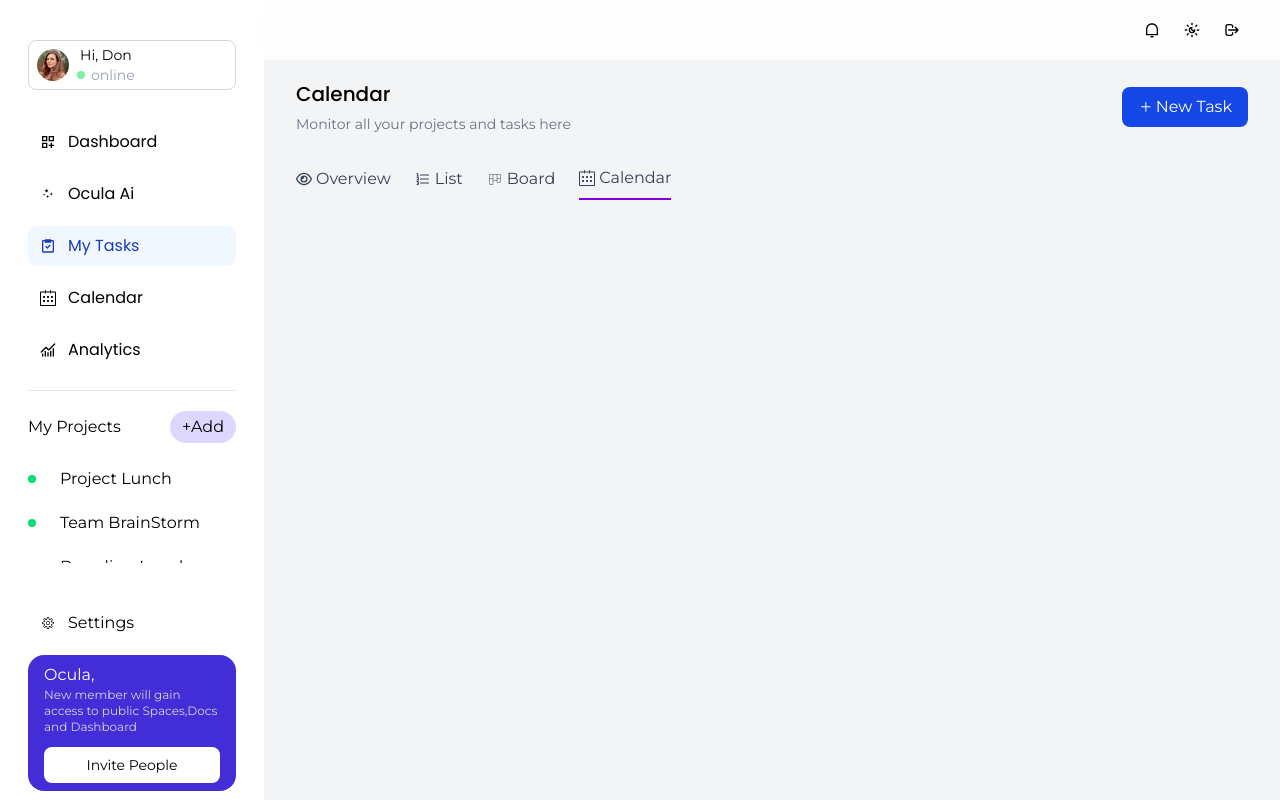
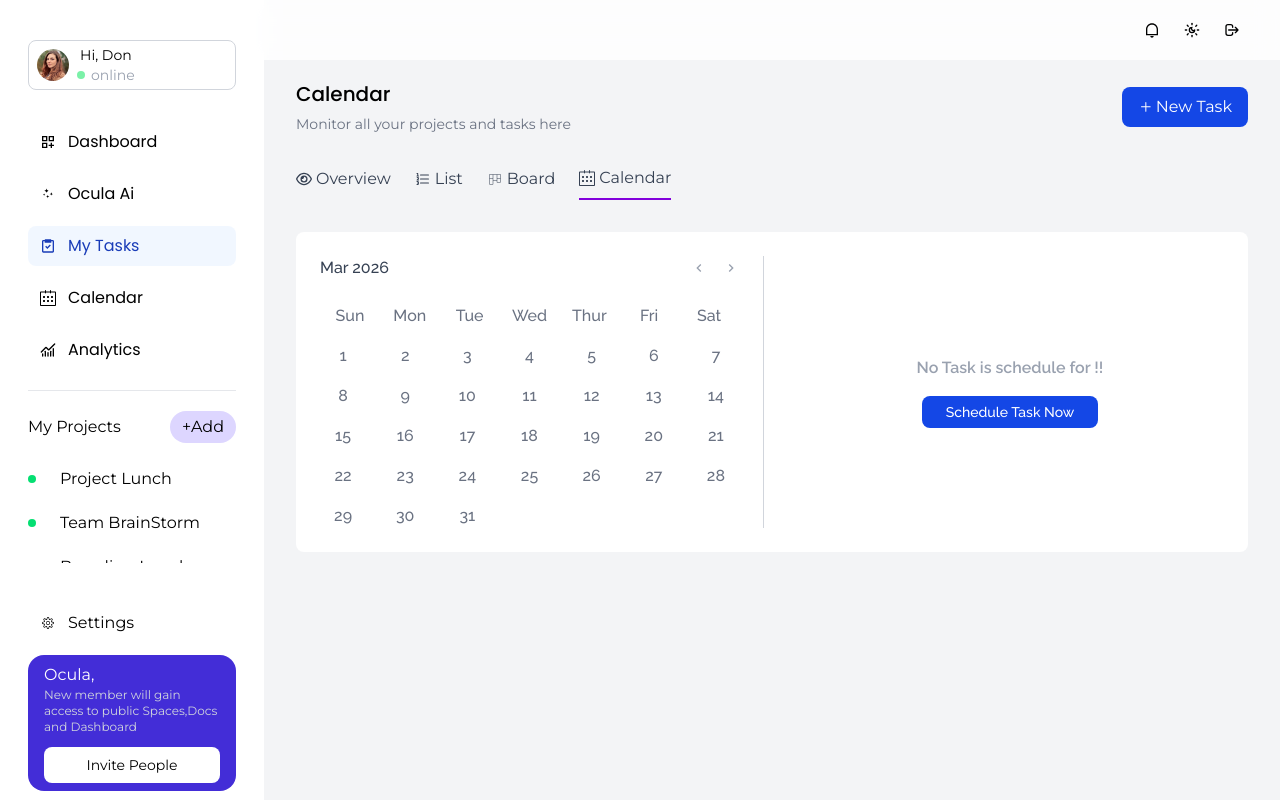
Before and after one commit to Donabest/Ocula-Dashboard, a React (Vite) app: page /MyTasks in a window 1280 px wide. Both pictures are taken after a click on the element "Calendar". Built offline with nearby package versions, Linux system fonts and the light colour scheme.

Commit message:
implement MyTask(calender) UI

```diff
--- a/package.json
+++ b/package.json
@@ -11,6 +11,7 @@
   },
   "dependencies": {
     "@tailwindcss/vite": "^4.2.2",
+    "date-fns": "^4.1.0",
     "react": "^19.2.4",
     "react-dom": "^19.2.4",
     "react-icons": "^5.6.0",
--- /dev/null
+++ b/src/Features/MyTasks/MyTasksCalendar.tsx
@@ -0,0 +1,73 @@
+import type { ActiveProp } from "../../utilities/type";
+import { useState } from "react";
+import { format } from "date-fns";
+import { Link } from "react-router-dom";
+import ScheduleTaskItem from "../../ui/ScheduleTaskItem";
+import MyTasksCalenderItem from "../../ui/MyTasksCalendarItem";
+
+interface schedule {
+  date: string;
+  title: string;
+  priority: string;
+  meet: string;
+  time: string;
+}
+const schedules: schedule[] = [
+  {
+    date: "Apr 7, 2026",
+    title: "Sprinting Planning",
+    priority: "Starting soon",
+    meet: "Zoom meeting",
+    time: "05:00 PM - 06:00 PM",
+  },
+  {
+    date: "Apr 8, 2026",
+    title: "Design Review",
+    priority: "Schedule",
+    meet: "Google meeting",
+    time: "01:00 PM - 02:00 PM",
+  },
+];
+
+function MyTasksCalendar({ active }: ActiveProp) {
+  const [selectDate, setSelectDate] = useState<string>();
+
+  const scheduleTask = schedules.filter((task) => task.date === selectDate);
+  const hasTask = schedules.map((taskDate) =>
+    format(new Date(taskDate.date), "MMM d, yyyy"),
+  );
+
+  return (
+    <>
+      {active === "Calendar" && (
+        <section className="grid grid-cols-2 gap-4 mt-8 font-raleway font-medium text-gray-500 bg-white p-6 rounded-lg">
+          <MyTasksCalenderItem set={setSelectDate} hasTask={hasTask} />
+          <div className="pl-4">
+            {scheduleTask.length ? (
+              <h1 className="font-medium pb-3">Task for {selectDate}</h1>
+            ) : (
+              <div className="flex flex-col justify-center items-center h-full space-y-4 ">
+                <h1 className="font-[530] text-gray-400">
+                  No Task is schedule for {selectDate} !!
+                </h1>
+                <Link
+                  to="/Calendar"
+                  className="text-sm bg-blue-700 text-white px-6 py-1.5 rounded-lg cursor-pointer transition-all  hover:bg-blue-800"
+                >
+                  Schedule Task Now
+                </Link>
+              </div>
+            )}
+            <div className="space-y-2">
+              {scheduleTask.map((schTask) => (
+                <ScheduleTaskItem task={schTask} detail={false} />
+              ))}
+            </div>
+          </div>
+        </section>
+      )}
+    </>
+  );
+}
+
+export default MyTasksCalendar;
--- a/src/Features/MyTasks/MyTasksLayout.tsx
+++ b/src/Features/MyTasks/MyTasksLayout.tsx
@@ -7,6 +7,7 @@ import TaskTabs from "./TaskTabs";
 import TasksOverview from "./TasksOverview";
 import ListsTasksSection from "./ListsTasksSection";
 import MyTasksBoardView from "./MyTasksBoardView";
+import MyTasksCalendar from "./MyTasksCalendar";
 
 function MyTasksLayout() {
   const [activeTab, setactiveTab] = useState<string>("Overview");
@@ -32,6 +33,7 @@ function MyTasksLayout() {
       <TasksOverview active={activeTab} />
       <ListsTasksSection active={activeTab} />
       <MyTasksBoardView active={activeTab} />
+      <MyTasksCalendar active={activeTab} />
     </div>
   );
 }
--- a/src/Layout/Layout.tsx
+++ b/src/Layout/Layout.tsx
@@ -4,7 +4,7 @@ import Navbar from "../ui/Navbar";
 
 function Layout() {
   return (
-    <div className="font-montserrat flex h-screen">
+    <div className="font-montserrat flex h-screen ">
       <div className="flex bg-white/80 w-66 mx-auto  dark:bg-[#18212f] dark:text-white">
         <Sidebar />
       </div>
--- /dev/null
+++ b/src/ui/MyTasksCalendarItem.tsx
@@ -0,0 +1,81 @@
+import {
+  addMonths,
+  eachDayOfInterval,
+  endOfMonth,
+  format,
+  getDay,
+  startOfMonth,
+  subMonths,
+} from "date-fns";
+
+import { useState } from "react";
+
+import { MdKeyboardArrowLeft, MdKeyboardArrowRight } from "react-icons/md";
+
+const WEEKDAYS = ["Sun", "Mon", "Tue", "Wed", "Thur", "Fri", "Sat"];
+
+interface MyCalenderProp {
+  set: React.Dispatch<React.SetStateAction<string | undefined>>;
+  hasTask: string[];
+}
+function MyTasksCalenderItem({ set, hasTask }: MyCalenderProp) {
+  const [currentDate, setCurrentDate] = useState<Date>(new Date());
+
+  const start = startOfMonth(currentDate);
+
+  const end = endOfMonth(currentDate);
+  const startDay = getDay(start);
+  const emptyDays = Array.from({ length: startDay });
+
+  const days = eachDayOfInterval({
+    start,
+    end,
+  });
+
+  return (
+    <div>
+      <div className=" text-center border-r border-r-gray-300 pr-6 ">
+        <div className="flex justify-between items-center text-center  mb-6">
+          <h3 className="font-raleway font-medium text-gray-700">
+            {format(currentDate, "MMM yyyy")}
+          </h3>
+          <div className="flex items-center gap-4">
+            <span
+              className="cursor-pointer text-gray-400 hover:text-gray-800"
+              onClick={() => setCurrentDate(subMonths(currentDate, 1))}
+            >
+              <MdKeyboardArrowLeft />
+            </span>
+            <span
+              className="cursor-pointer text-gray-400 hover:text-gray-800"
+              onClick={() => setCurrentDate(addMonths(currentDate, 1))}
+            >
+              <MdKeyboardArrowRight />
+            </span>
+          </div>
+        </div>
+        <div className="grid grid-cols-7 items-center">
+          {WEEKDAYS.map((day) => (
+            <div key={day}>{day}</div>
+          ))}
+        </div>
+        <div className="grid grid-cols-7 gap-4 items-center mt-4 ">
+          {emptyDays.map((_, i) => (
+            <div key={i} />
+          ))}
+          {days.map((day) => (
+            <div
+              key={day.toISOString()}
+              className={`cursor-pointer  ${hasTask.includes(format(day, "MMM d, yyyy")) && "bg-blue-700 text-white hover:bg-blue-600"} rounded-full`}
+              onClick={() => set(format(day, "MMM d, yyyy"))}
+            >
+              <span>{format(day, "d")}</span>
+            </div>
+          ))}
+        </div>
+      </div>
+    </div>
+  );
+}
+
+export default MyTasksCalenderItem;
--- a/src/ui/ScheduleTask.tsx
+++ b/src/ui/ScheduleTask.tsx
@@ -1,16 +1,9 @@
 import { BsThreeDots } from "react-icons/bs";
-import { MdOutlineKeyboardArrowRight } from "react-icons/md";
 import { motion } from "motion/react";
-import { TiGroupOutline } from "react-icons/ti";
 
-import User from "../assets/person-1.jpg";
+import ScheduleTaskItem from "./ScheduleTaskItem";
+import type { schedule } from "../utilities/type";
 
-interface schedule {
-  title: string;
-  priority: string;
-  meet: string;
-  time: string;
-}
 const schedule: schedule[] = [
   {
     title: "Sprinting Planning",
@@ -40,36 +33,8 @@ function ScheduleTask() {
         <BsThreeDots className="cursor-pointer" />
       </div>
 
-      {schedule.map((schTask, index) => (
-        <div
-          className="bg-blue-100 p-5 space-y-3 rounded-xl dark:bg-slate-700 dark:text-slate-100"
-          key={index}
-        >
-          <div className="flex justify-between items-center">
-            <div className="flex items-center gap-2">
-              <h1 className=" text-sm font-medium">{schTask.title}</h1>
-              <span
-                className={`text-sm ${schTask.priority === "Starting soon" ? "text-yellow-600 bg-yellow-100 " : "text-green-600 bg-green-100 dark:text-green-700"} px-2 py-1 rounded-lg`}
-              >
-                {schTask.priority}
-              </span>
-            </div>
-            <p className="text-gray-500 dark:text-slate-400">Start at</p>
-          </div>
-          <div className="flex justify-between items-center py-1.5">
-            <h4 className="flex items-center gap-3 text-sm font-medium bg-white/80 px-4 py-1 rounded-full dark:bg-slate-700 dark:border dark:border-slate-400 ">
-              <TiGroupOutline className="text-red-600" /> {schTask.meet}
-            </h4>
-            <p className="text-sm "> {schTask.time}</p>
-          </div>
-          <div className="flex justify-between items-center pt-3 border-t-2 border-gray-300 dark:border-slate-600">
-            <img src={User} alt={User} className="w-7 h-7 rounded-full" />
-            <p className="flex  items-center gap-2 cursor-pointer">
-              View Detail
-              <MdOutlineKeyboardArrowRight />
-            </p>
-          </div>
-        </div>
+      {schedule.map((schTask) => (
+        <ScheduleTaskItem task={schTask} detail={true} />
       ))}
     </motion.section>
   );
--- /dev/null
+++ b/src/ui/ScheduleTaskItem.tsx
@@ -0,0 +1,49 @@
+import { MdOutlineKeyboardArrowRight } from "react-icons/md";
+import { TiGroupOutline } from "react-icons/ti";
+
+import User from "../assets/person-1.jpg";
+import type { schedule } from "../utilities/type";
+
+interface scheduleTaskItemProps {
+  task: schedule;
+  detail: boolean;
+}
+
+function ScheduleTaskItem({ task, detail }: scheduleTaskItemProps) {
+  return (
+    <div
+      className="bg-blue-100 p-5 space-y-3 rounded-xl dark:bg-slate-700 dark:text-slate-100"
+      key={task.title}
+    >
+      <div className="flex justify-between items-center">
+        <div className="flex items-center gap-2">
+          <h1 className=" text-sm font-medium">{task.title}</h1>
+          <span
+            className={`text-sm ${task.priority === "Starting soon" ? "text-yellow-600 bg-yellow-100 " : "text-green-600 bg-green-100 dark:text-green-700"} px-2 py-1 rounded-lg`}
+          >
+            {task.priority}
+          </span>
+        </div>
+        <p className="text-gray-500 dark:text-slate-400">Start at</p>
+      </div>
+      <div className="flex justify-between items-center py-1.5">
+        <h4 className="flex items-center gap-3 text-sm font-medium bg-white/80 px-4 py-1 rounded-full dark:bg-slate-700 dark:border dark:border-slate-400 ">
+          <TiGroupOutline className="text-red-600" /> {task.meet}
+        </h4>
+        <p className="text-sm "> {task.time}</p>
+      </div>
+
+      {detail && (
+        <div className="flex justify-between items-center pt-3 border-t-2 border-gray-300 dark:border-slate-600">
+          <img src={User} alt={User} className="w-7 h-7 rounded-full" />
+          <p className="flex  items-center gap-2 cursor-pointer">
+            View Detail
+            <MdOutlineKeyboardArrowRight />
+          </p>
+        </div>
+      )}
+    </div>
+  );
+}
+
+export default ScheduleTaskItem;
--- a/src/ui/SidebarList.tsx
+++ b/src/ui/SidebarList.tsx
@@ -8,7 +8,6 @@ import { LuChartNoAxesCombined } from "react-icons/lu";
 import { WiStars } from "react-icons/wi";
 
 import type { ListType } from "../utilities/type";
-import { useState } from "react";
 
 const SideList: ListType[] = [
   {
```
Also changed, not shown: src/utilities/type.ts (+7 -0 lines), src/Context/useCalender.ts (added), 1 other file (tests, documents, lock files or other folders).
